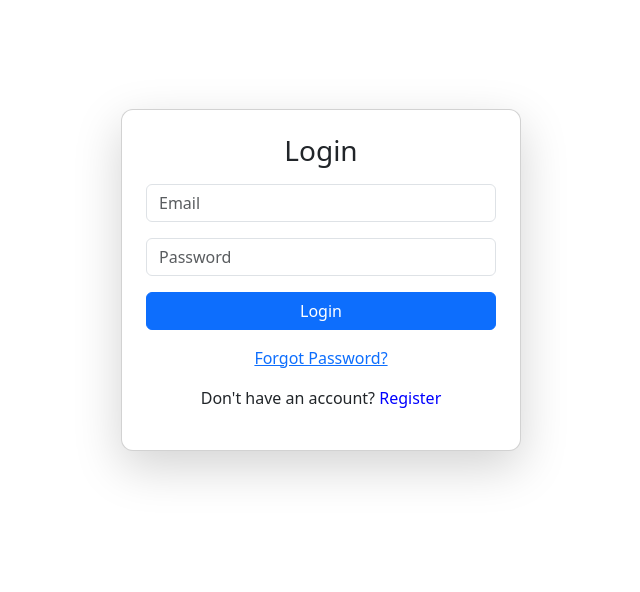
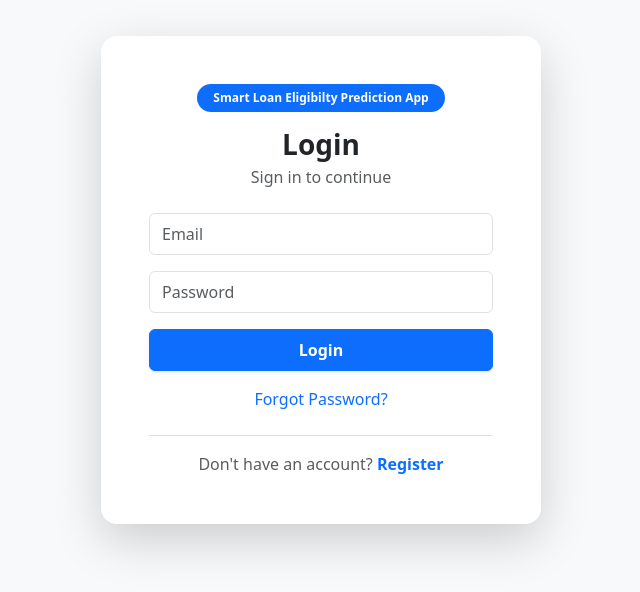
Before and after one commit to trivikram-coder/lap-client, a React (Vite) app: page / in a window 1280 px wide. Shown: the part 120-712 px from the top of the page, without its empty margins (319-959 px from the left). Built offline with nearby package versions, Linux system fonts and the light colour scheme; no server answers.

Commit message:
fix: refactor Auth component layout for improved user experience and styling

```diff
--- a/src/pages/Auth.jsx
+++ b/src/pages/Auth.jsx
@@ -1,5 +1,4 @@
 import { useState } from "react";
-import axios from "axios";
 import { Container, Card, Form, Button } from "react-bootstrap";
 import { useNavigate, Link } from "react-router-dom";
 import { loginUser, registerUser } from "../api/api";
@@ -67,24 +66,26 @@ export default function Auth() {
   };
 
   return (
+    <div className="min-vh-100 d-flex align-items-center bg-light py-5">
+      <Container className="d-flex justify-content-center align-items-center">
+        <Card className="w-100 border-0 shadow-lg rounded-4" style={{ maxWidth: "440px" }}>
+          <Card.Body className="p-4 p-md-5">
+            <div className="text-center mb-4">
+              <div className="badge rounded-pill text-bg-primary px-3 py-2 mb-3">
+                Smart Loan Eligibilty Prediction App
+              </div>
 
-    <Container className="d-flex justify-content-center align-items-center vh-100">
+              <h3 className="fw-bold mb-1">{isLogin ? "Login" : "Register"}</h3>
+              <p className="text-muted mb-0">
+                {isLogin ? "Sign in to continue" : "Create a new account"}
+              </p>
+            </div>
 
-      <Card
-        className="p-4 shadow-lg"
-        style={{ width: "400px", borderRadius: "12px" }}
-      >
-
-        <h3 className="text-center mb-3">
-          {isLogin ? "Login" : "Register"}
-        </h3>
-
-        <Form onSubmit={handleSubmit}>
-
+            <Form onSubmit={handleSubmit} className="d-grid gap-3">
               {!isLogin && (
                 <>
                   <Form.Control
-                className="mb-3"
+                    className="py-2"
                     placeholder="Username"
                     name="userName"
                     value={form.userName}
@@ -93,7 +94,7 @@ export default function Auth() {
                   />
 
                   <Form.Control
-                className="mb-3"
+                    className="py-2"
                     placeholder="Mobile Number"
                     name="mobileNumber"
                     value={form.mobileNumber}
@@ -104,7 +105,7 @@ export default function Auth() {
               )}
 
               <Form.Control
-            className="mb-3"
+                className="py-2"
                 type="email"
                 placeholder="Email"
                 name="email"
@@ -114,7 +115,7 @@ export default function Auth() {
               />
 
               <Form.Control
-            className="mb-3"
+                className="py-2"
                 type="password"
                 placeholder="Password"
                 name="password"
@@ -123,46 +124,39 @@ export default function Auth() {
                 required
               />
 
-          <Button className="w-100 mb-2" type="submit">
+              <Button className="w-100 py-2 fw-semibold shadow-sm" type="submit" variant="primary">
                 {isLogin ? "Login" : "Register"}
               </Button>
-
             </Form>
 
             {isLogin && (
-          <div className="text-center mt-2">
-            <Link to="/forgot-password">Forgot Password?</Link>
+              <div className="text-center mt-3">
+                <Link to="/forgot-password" className="text-decoration-none fw-medium">
+                  Forgot Password?
+                </Link>
               </div>
             )}
 
-        <div className="text-center mt-3">
-
+            <div className="text-center mt-4 pt-3 border-top">
               {isLogin ? (
-            <p>
+                <p className="mb-0 text-muted">
                   Don't have an account?{" "}
-              <span
-                style={{ cursor: "pointer", color: "blue" }}
-                onClick={toggleMode}
-              >
+                  <span className="text-primary fw-semibold" style={{ cursor: "pointer" }} onClick={toggleMode}>
                     Register
                   </span>
                 </p>
               ) : (
-            <p>
+                <p className="mb-0 text-muted">
                   Already have an account?{" "}
-              <span
-                style={{ cursor: "pointer", color: "blue" }}
-                onClick={toggleMode}
-              >
+                  <span className="text-primary fw-semibold" style={{ cursor: "pointer" }} onClick={toggleMode}>
                     Login
                   </span>
                 </p>
               )}
-
             </div>
-
+          </Card.Body>
         </Card>
-
       </Container>
+    </div>
   );
 }
```
Lines whose indentation alone changed are shown as unchanged.
